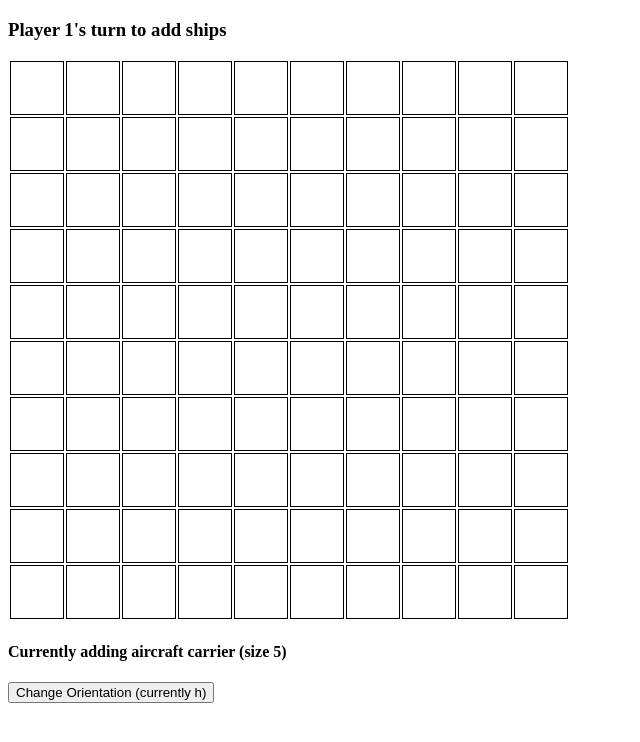
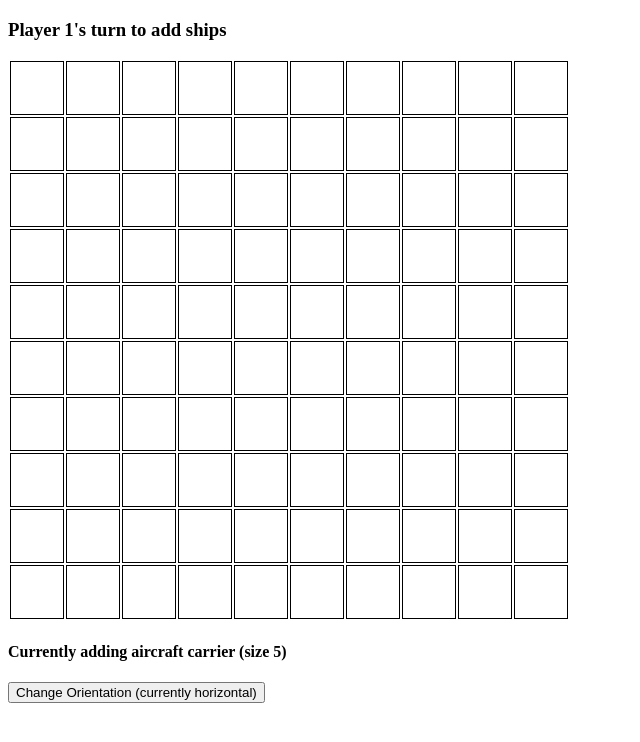
Before and after one commit to AskmienFoodoe/battleship, a React (Create React App) app: page / in a window 1280 px wide. Shown: the top 742 px of the page, without its empty margins (0-640 px from the left). Built offline with nearby package versions, Linux system fonts and the light colour scheme.

Commit message:
Fix typo in orientation

```diff
--- a/src/components/App.js
+++ b/src/components/App.js
@@ -60,7 +60,7 @@ class App extends React.Component {
     state = {
         gameState: 'setup',
         turn: 1,
-        orientation: 'h',
+        orientation: 'horizontal',
         players: {1: new Player, 2: new Player},
         shipsToAdd: [new Ship(5),new Ship(4),new Ship(3),new Ship(2),new Ship(2),new Ship(1),new Ship(1),
             new Ship(5),new Ship(4),new Ship(3),new Ship(2),new Ship(2),new Ship(1),new Ship(1)]
```
